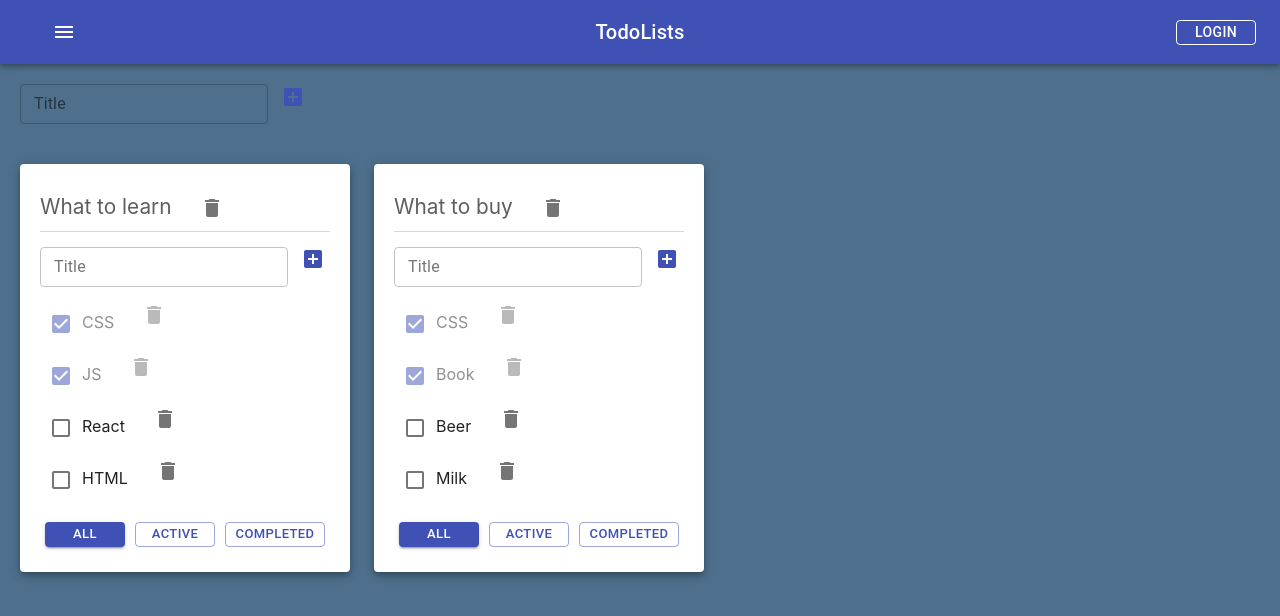
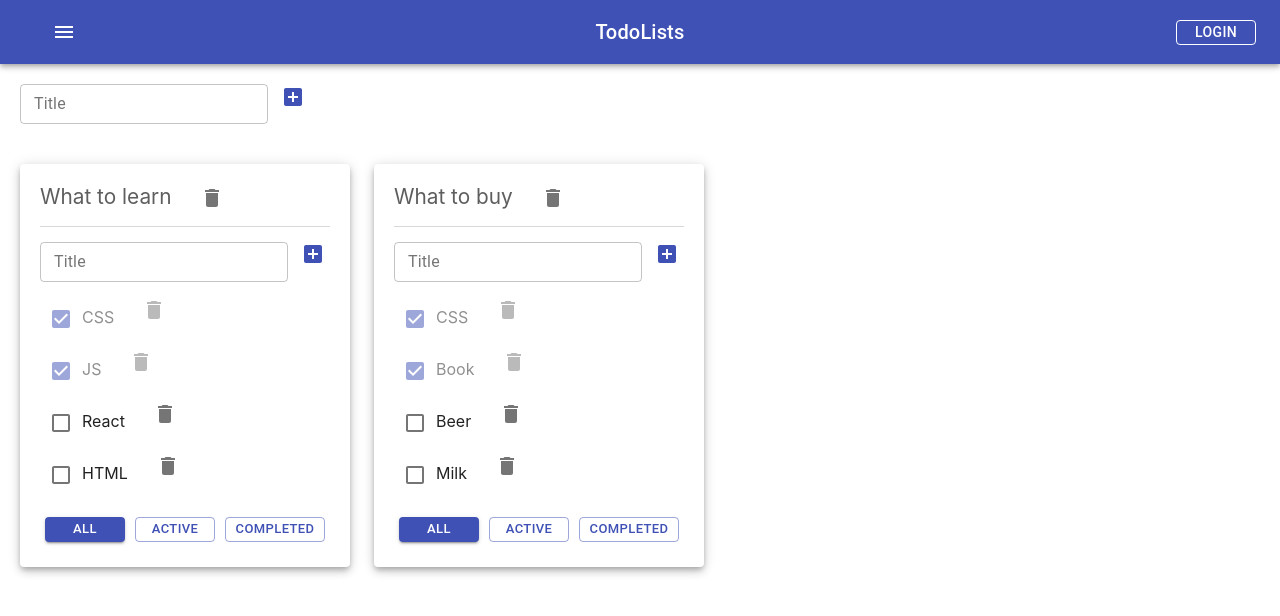
Before and after one commit to buzmakovTim/toDoList, a React (Create React App) app in the folder todolist/: page / in a window 1280 px wide. Shown: the top 616 px of the page. Built offline with nearby package versions, Linux system fonts and the light colour scheme.

Commit message:
Grids working now2

```diff
--- a/todolist/src/App.css
+++ b/todolist/src/App.css
@@ -1,5 +1,5 @@
 html {
-    background-color: rgb(78, 112, 141);
+    /* background-color: rgb(78, 112, 141); */
 }
 
 /* .App {
--- a/todolist/src/App.tsx
+++ b/todolist/src/App.tsx
@@ -123,10 +123,10 @@ function App() {
       tasksForTodoList = tasksForTodoList.filter((t) => t.isDone === false);
     }
     return (
-          <Grid item>
+          <Grid item key={td.id}>
               <Paper elevation={5} style={{padding: '20px'}}>
                 <Todolist
-                  key={td.id}
+
                   id={td.id}
                   title={td.title}
                   filter={td.filter}
--- a/todolist/src/Components/AddItemForm/AddItemForm.tsx
+++ b/todolist/src/Components/AddItemForm/AddItemForm.tsx
@@ -51,6 +51,7 @@ export function AddItemForm(props: AddItemPropsType) {
             onKeyPress={onKeyPressAddTask}
             label={"Title"}
             helperText={error && 'Title is required!'}
+            onBlur={ () => setError(false)}
           />
         {/* <button className={c.addTaskButton} onClick={addTaskOnClick}>
           +
--- a/todolist/src/Todolist.module.css
+++ b/todolist/src/Todolist.module.css
@@ -25,8 +25,8 @@
 .titleDiv {
     color: rgb(94, 94, 94);
     font-size: 1.3em;
-    padding-top: 10px;
-    padding-bottom: 10px;
+    /* padding-top: 5px; */
+    padding-bottom: 15px;
     margin-bottom: 15px;
     border-bottom: 1px rgba(173, 173, 173, 0.473) solid;
 }
```
